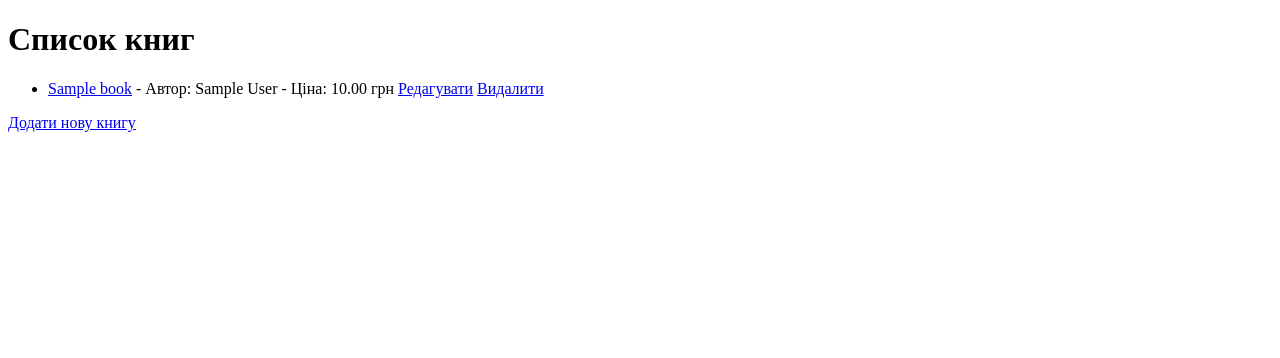
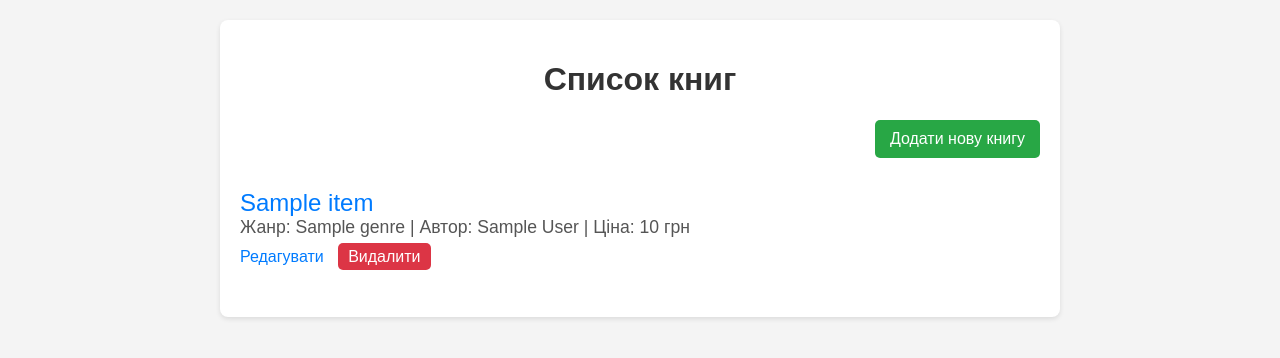
Before and after one commit to lisakaminska/Brewed_tales, a Django app: page /cafe_book_space/books/ in a window 1280 px wide. Shown: the top 358 px of the page. Run offline with Django 5.2, Linux system fonts and the light colour scheme; tables that the repository leaves empty hold one stand-in row (values such as "Sample post"); a database or web service that is not in the repository returns one stand-in record (values such as "Sample title"); data that the repository does not hold is empty.

Commit message:
making html pretty p.1

```diff
--- a/brewed_tales/cafe_book_space/templates/cafe_book_space/book_list.html
+++ b/brewed_tales/cafe_book_space/templates/cafe_book_space/book_list.html
@@ -4,20 +4,107 @@
     <meta charset="UTF-8">
     <meta name="viewport" content="width=device-width, initial-scale=1.0">
     <title>Список книг</title>
+    <style>
+        body {
+            font-family: Arial, sans-serif;
+            background-color: #f4f4f4;
+            margin: 0;
+            padding: 20px;
+        }
+        h1 {
+            text-align: center;
+            color: #333;
+        }
+        .container {
+            max-width: 800px;
+            margin: auto;
+            background: #fff;
+            padding: 20px;
+            border-radius: 8px;
+            box-shadow: 0 2px 5px rgba(0, 0, 0, 0.1);
+        }
+        ul {
+            list-style-type: none;
+            padding: 0;
+        }
+        li {
+            padding: 15px 0;
+            border-bottom: 1px solid #ddd;
+        }
+        li:last-child {
+            border-bottom: none;
+        }
+        .book-title {
+            font-size: 1.5em; /* Більший шрифт для назви книги */
+            color: #8B4513; /* Коричневий колір для назви книги */
+        }
+        .book-title:hover {
+            text-decoration: underline; /* Підкреслення при наведенні */
+        }
+        .book-info {
+            font-size: 1.1em; /* Трішки менший шрифт для жанру, автора та ціни */
+            color: #555;
+        }
+        a {
+            text-decoration: none;
+            color: #007bff; /* Синій колір для інших посилань */
+        }
+        a:hover {
+            text-decoration: underline;
+        }
+        .action-buttons {
+            margin-top: 10px;
+        }
+        .add-button {
+            float: right;
+            padding: 10px 15px;
+            background-color: #28a745; /* Зелений колір для кнопки додавання */
+            color: white;
+            border: none;
+            border-radius: 5px;
+            text-decoration: none;
+        }
+        .add-button:hover {
+            background-color: #218838;
+        }
+        .delete-button {
+            color: white;
+            background-color: #dc3545; /* Червоний колір для кнопки видалення */
+            padding: 5px 10px;
+            border-radius: 5px;
+            margin-left: 10px;
+            text-decoration: none;
+        }
+        .delete-button:hover {
+            background-color: #c82333;
+        }
+        .clearfix {
+            overflow: auto;
+        }
+    </style>
 </head>
 <body>
+    <div class="container">
         <h1>Список книг</h1>
+        <div class="clearfix">
+            <a href="{% url 'cafe_book_space:add_book' %}" class="add-button">Додати нову книгу</a>
+        </div>
         <ul>
             {% for book in books %}
                 <li>
+                    <div class="book-title">
                         <a href="{% url 'cafe_book_space:book_detail' book.id %}">{{ book.title }}</a>
-                - Автор: {{ book.author }}
-                - Ціна: {{ book.price }} грн
+                    </div>
+                    <div class="book-info">
+                        Жанр: {{ book.genre }} | Автор: {{ book.author }} | Ціна: {{ book.price }} грн
+                    </div>
+                    <div class="action-buttons">
                         <a href="{% url 'cafe_book_space:update_book' book.id %}">Редагувати</a>
-                <a href="{% url 'cafe_book_space:delete_book' book.id %}">Видалити</a>
+                        <a href="{% url 'cafe_book_space:delete_book' book.id %}" class="delete-button">Видалити</a>
+                    </div>
                 </li>
             {% endfor %}
         </ul>
-    <a href="{% url 'cafe_book_space:add_book' %}">Додати нову книгу</a>
+    </div>
 </body>
 </html>
--- a/brewed_tales/cafe_book_space/urls.py
+++ b/brewed_tales/cafe_book_space/urls.py
@@ -1,13 +1,12 @@
-# cafe_book_space/urls.py
 from django.urls import path
 from . import views
-from .views import book_list, book_detail, delete_book, update_book
+
 app_name = 'cafe_book_space'
-#smth
+
 urlpatterns = [
     path('books/', views.book_list, name='book_list'),
     path('books/<int:pk>/', views.book_detail, name='book_detail'),
-    path('books/add/', views.add_book, name='add_book'),  # Змініть тут на add_book
+    path('books/add/', views.add_book, name='add_book'),
     path('books/<int:pk>/edit/', views.update_book, name='update_book'),
     path('books/<int:pk>/delete/', views.delete_book, name='delete_book'),
 ]
--- a/brewed_tales/cafe_book_space/views.py
+++ b/brewed_tales/cafe_book_space/views.py
@@ -1,39 +1,47 @@
-from django.shortcuts import render, get_object_or_404, redirect
-from cafe.models import Book
+import requests
+from django.shortcuts import render, redirect
+from django.urls import reverse
 from .forms import BookForm
-#smth
+
+API_URL = 'http://localhost:8000/api/books/'
+
 def book_list(request):
-    books = Book.objects.all()  # Отримати всі книги
+    response = requests.get(API_URL)
+    books = response.json()
     return render(request, 'cafe_book_space/book_list.html', {'books': books})
 
 def book_detail(request, pk):
-    book = get_object_or_404(Book, id=pk)
+    response = requests.get(f'{API_URL}{pk}/')
+    book = response.json()
     return render(request, 'cafe_book_space/book_detail.html', {'book': book})
 
 def add_book(request):
     if request.method == 'POST':
         form = BookForm(request.POST)
         if form.is_valid():
-            form.save()
-            return redirect('cafe_book_space:book_list')
+            response = requests.post(API_URL, data=form.cleaned_data)
+            if response.status_code == 201:
+                return redirect(reverse('cafe_book_space:book_list'))
     else:
         form = BookForm()
     return render(request, 'cafe_book_space/book_form.html', {'form': form})
 
 def update_book(request, pk):
-    book = get_object_or_404(Book, id=pk)
+    response = requests.get(f'{API_URL}{pk}/')
+    book = response.json()
     if request.method == 'POST':
-        form = BookForm(request.POST, instance=book)
+        form = BookForm(request.POST, initial=book)
         if form.is_valid():
-            form.save()
-            return redirect('cafe_book_space:book_list')
+            response = requests.put(f'{API_URL}{pk}/', data=form.cleaned_data)
+            if response.status_code == 200:
+                return redirect(reverse('cafe_book_space:book_detail', args=[pk]))
     else:
-        form = BookForm(instance=book)
+        form = BookForm(initial=book)
     return render(request, 'cafe_book_space/book_form.html', {'form': form})
 
 def delete_book(request, pk):
-    book = get_object_or_404(Book, pk=pk)
     if request.method == 'POST':
-        book.delete()
-        return redirect('cafe_book_space:book_list')
-    return render(request, 'cafe_book_space/book_confirm_delete.html', {'book': book})
+        response = requests.delete(f'{API_URL}{pk}/')
+        if response.status_code == 204:
+            return redirect(reverse('cafe_book_space:book_list'))
+    return render(request, 'cafe_book_space/book_confirm_delete.html', {'pk': pk})
```
Lines whose indentation alone changed are shown as unchanged.
